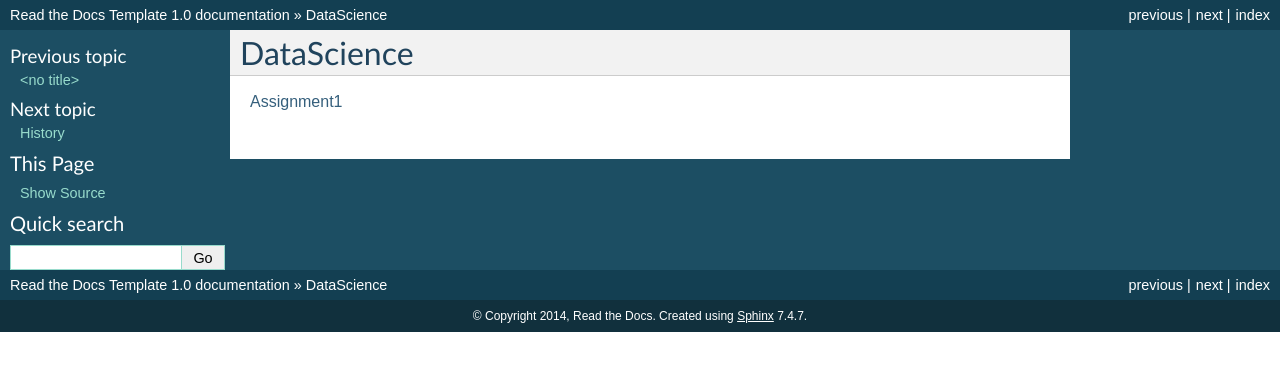
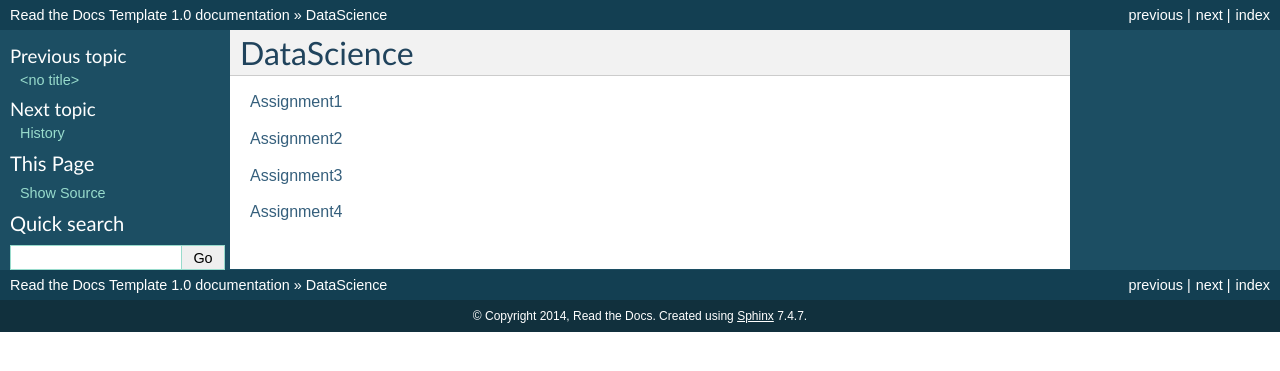
Before and after one commit to ramashanker/Documentation, a Sphinx documentation site: the page built from docs/datascience.rst, in a window 1280 px wide. Shown: the top 371 px of the page. Built offline with Sphinx 7.4.7, drawn with Linux system fonts in a browser that asks for light colours.

Commit message:
updated document

```diff
--- a/docs/datascience.rst
+++ b/docs/datascience.rst
@@ -3,3 +3,9 @@ DataScience
 ============
 
 :doc:`data_science_ML/Assignment1`
+
+:doc:`data_science_ML/Assignment2`
+
+:doc:`data_science_ML/Assignment3`
+
+:doc:`data_science_ML/Assignment4`
--- a/docs/installation.rst
+++ b/docs/installation.rst
@@ -3,4 +3,5 @@ Language
 ============
 
 :doc:`installation/installation`
+
 :doc:`installation/setup`
--- a/docs/tools.rst
+++ b/docs/tools.rst
@@ -3,5 +3,7 @@ Tools
 ============
 
 :doc:`tools/cassandra`
+
 :doc:`tools/docker`
+
 :doc:`tools/kafka`
```
